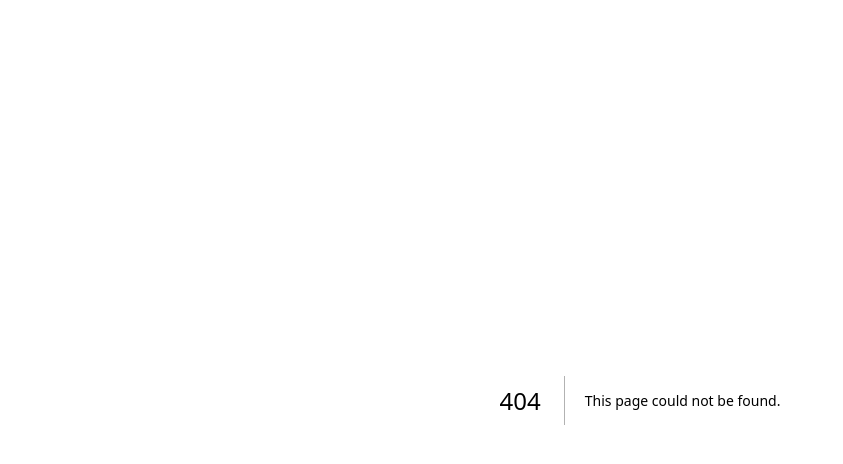
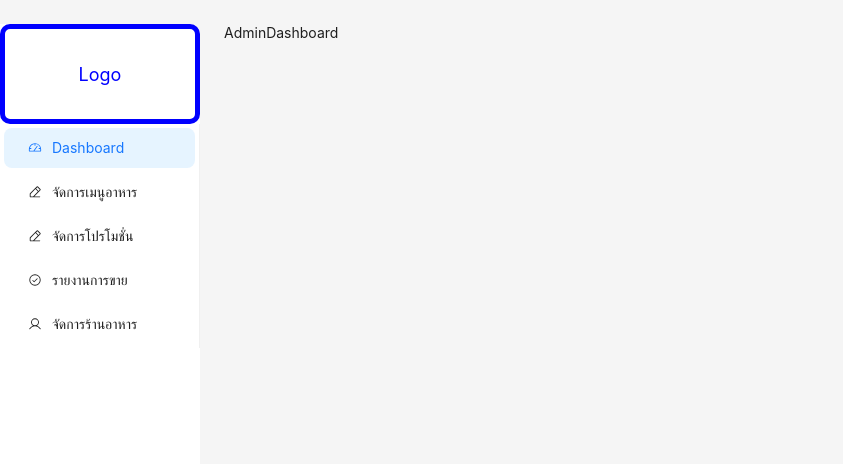
Before and after one commit to meeorder/meeorder-frontend, a Next.js app: page /admin in a window 1280 px wide. Before the commit this address had no page. Shown: the top 464 px of the page, without its empty margins (0-843 px from the left). Built offline with nearby package versions, Linux system fonts and the light colour scheme.

Commit message:
Add admin Layout mock pages and AdminSideNav

```diff
--- /dev/null
+++ b/src/modules/admin/layout/AdminLayout.tsx
@@ -0,0 +1,38 @@
+import AdminSideNav from "@/modules/admin/layout/AdminSideNav";
+import WireFrame from "@/modules/mock/components/WireFrame";
+import { type PageId } from "@/modules/pageConfig";
+
+import { Layout } from "antd";
+import React from "react";
+
+type AdminLayoutProps = {
+  mainNode?: React.ReactNode;
+  currentPageId: PageId;
+};
+
+const AdminLayout: React.FC<AdminLayoutProps> = ({
+  mainNode = <WireFrame contentNode="MainContent" cardColor="red" />,
+  currentPageId,
+}) => {
+  return (
+    <Layout
+      style={{
+        height: "100vh",
+      }}
+    >
+      <AdminSideNav currentPageId={currentPageId} />
+      <Layout>
+        <Layout.Content
+          style={{
+            margin: "24px 24px",
+            overflow: "auto",
+          }}
+        >
+          {mainNode}
+        </Layout.Content>
+      </Layout>
+    </Layout>
+  );
+};
+
+export default AdminLayout;
--- /dev/null
+++ b/src/modules/admin/layout/AdminSideNav.tsx
@@ -0,0 +1,52 @@
+import WireFrame from "@/modules/mock/components/WireFrame";
+import { pages, type PageId } from "@/modules/pageConfig";
+import { Layout, Menu } from "antd";
+import { useRouter } from "next/router";
+type AdminSideNavProps = {
+  currentPageId: PageId;
+};
+
+const AdminSideNav: React.FC<AdminSideNavProps> = ({ currentPageId }) => {
+  const {
+    adminDashboard,
+    adminAddEditMenu,
+    adminAddEditPromotion,
+    adminSalesReport,
+    adminSetting,
+  } = pages;
+  const router = useRouter();
+
+  return (
+    <Layout.Sider
+      theme="light"
+      style={{
+        marginBlock: 24,
+        borderRadius: "0px 12px 12px 0px",
+      }}
+    >
+      <WireFrame contentNode="Logo" cardColor="blue" height={"100px"} />
+      <Menu
+        theme="light"
+        mode="inline"
+        defaultSelectedKeys={[currentPageId]}
+        onClick={({ key }) => {
+          const page = pages[key as PageId];
+          void router.push(page.path);
+        }}
+        items={[
+          adminDashboard,
+          adminAddEditMenu,
+          adminAddEditPromotion,
+          adminSalesReport,
+          adminSetting,
+        ].map((page) => ({
+          key: page.id,
+          label: page.label,
+          icon: <page.Icon />,
+        }))}
+      />
+    </Layout.Sider>
+  );
+};
+
+export default AdminSideNav;
--- /dev/null
+++ b/src/pages/admin/index.tsx
@@ -0,0 +1,11 @@
+import AppLayout from "@/modules/AppLayout";
+
+const AdminDashboard = () => {
+  return (
+    <AppLayout layoutType="admin" currentPageId="adminDashboard">
+      AdminDashboard
+    </AppLayout>
+  );
+};
+
+export default AdminDashboard;
```
Also changed, not shown: src/pages/admin/menu/add.tsx (added, +11 -0 lines), src/pages/admin/menu/edit/[menuId].tsx (added, +11 -0 lines), src/pages/admin/menu/index.tsx (added, +11 -0 lines), src/pages/admin/promotion/add.tsx (added, +11 -0 lines), src/pages/admin/promotion/edit/[menuId].tsx (added, +11 -0 lines), src/pages/admin/promotion/index.tsx (added, +11 -0 lines), src/pages/admin/sales-report.tsx (added, +11 -0 lines), src/pages/admin/setting.tsx (added, +11 -0 lines).
